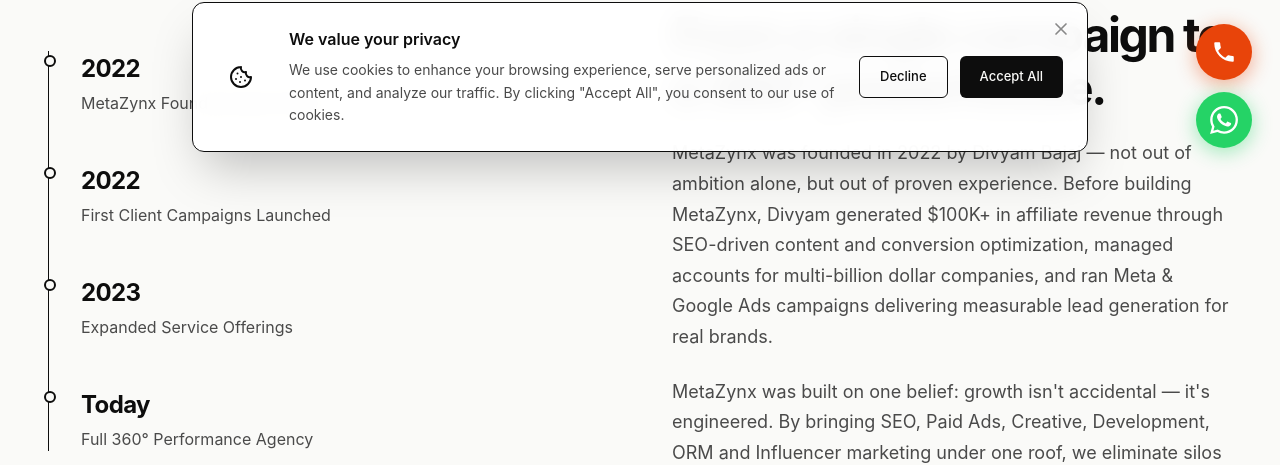
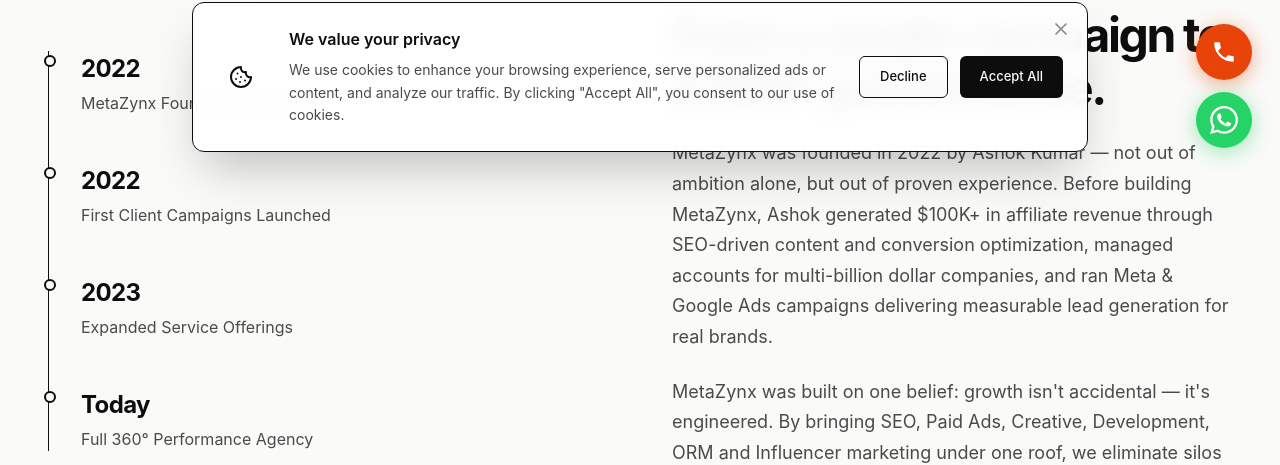
Before and after one commit to MetaZynx/MetaZynx-, a Next.js app: page /about in a window 1280 px wide. Shown: the part 624-1089 px from the top of the page. Built offline with nearby package versions, Linux system fonts and the light colour scheme.

Commit message:
Update page.tsx

```diff
--- a/app/about/page.tsx
+++ b/app/about/page.tsx
@@ -5,7 +5,7 @@
 
 export const metadata: Metadata = {
   title: 'About MetaZynx | 360° Performance Marketing Agency',
-  description: "MetaZynx was founded by Divyam Bajaj in 2022. $100K+ in affiliate revenue, multi-billion dollar brand experience, and proven Meta & Google Ads campaigns. This is performance marketing built on real results.",
+  description: "MetaZynx was founded by Ashok Kumar in 2022. $100K+ in affiliate revenue, multi-billion dollar brand experience, and proven Meta & Google Ads campaigns. This is performance marketing built on real results.",
   alternates: {
     canonical: 'https://www.metazynx.com/about',
   },
@@ -162,7 +162,7 @@
               From a single campaign to a 360° powerhouse.
             </h2>
             <p className="font-sans text-[18px] leading-[1.7] text-secondary-text mb-6">
-              MetaZynx was founded in 2022 by Divyam Bajaj — not out of ambition alone, but out of proven experience. Before building MetaZynx, Divyam generated $100K+ in affiliate revenue through SEO-driven content and conversion optimization, managed accounts for multi-billion dollar companies, and ran Meta & Google Ads campaigns delivering measurable lead generation for real brands.
+              MetaZynx was founded in 2022 by Ashok Kumar — not out of ambition alone, but out of proven experience. Before building MetaZynx, Ashok generated $100K+ in affiliate revenue through SEO-driven content and conversion optimization, managed accounts for multi-billion dollar companies, and ran Meta & Google Ads campaigns delivering measurable lead generation for real brands.
             </p>
             <p className="font-sans text-[18px] leading-[1.7] text-secondary-text">
               MetaZynx was built on one belief: growth isn&apos;t accidental — it&apos;s engineered. By bringing SEO, Paid Ads, Creative, Development, ORM and Influencer marketing under one roof, we eliminate silos and build the kind of cohesive, high-performance strategies that drive undeniable revenue outcomes.
```
